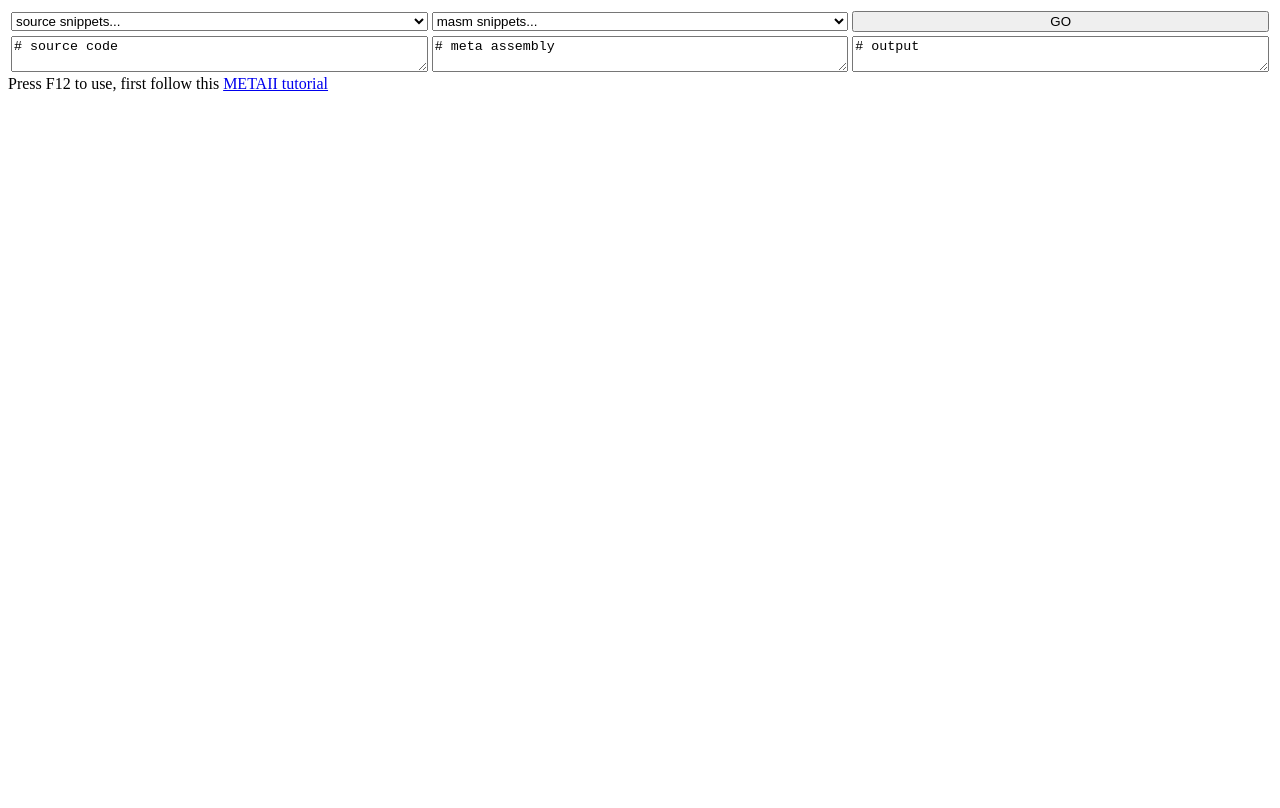
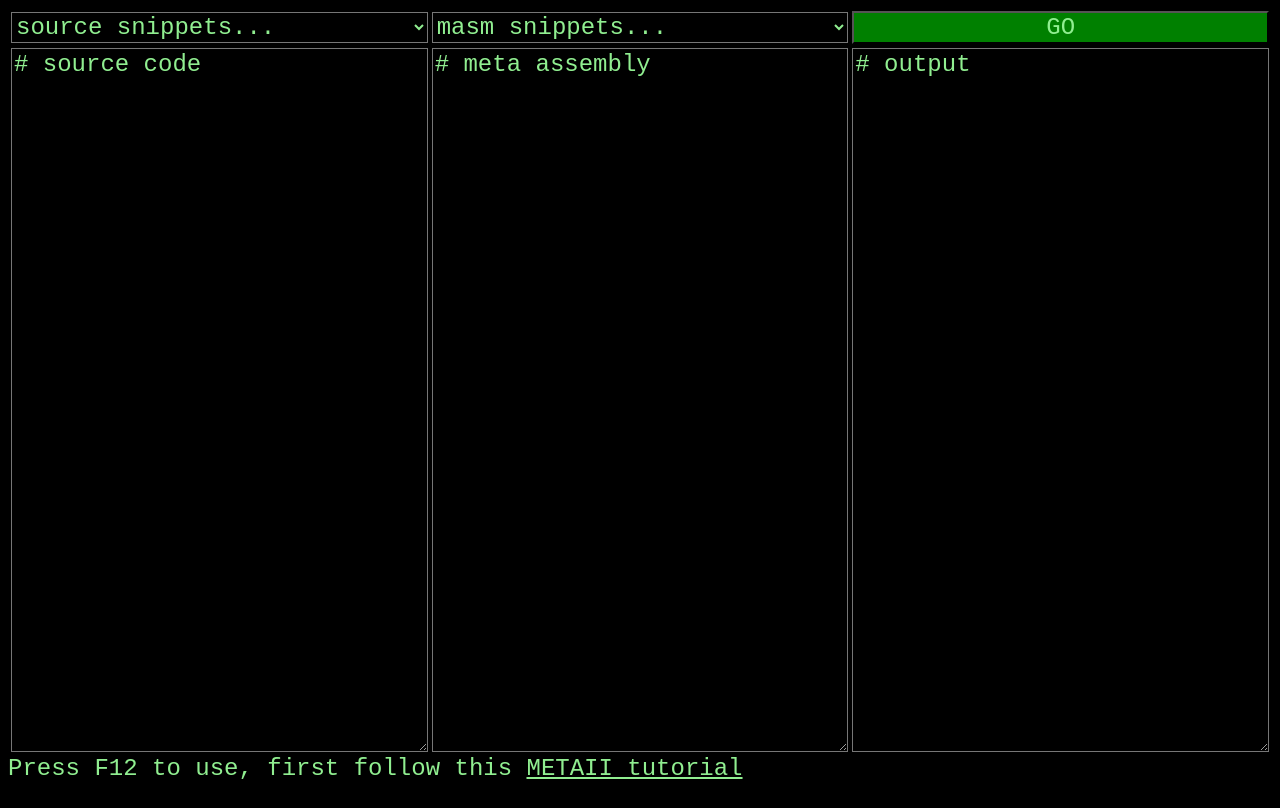
Before and after one commit to ponyatov/MCVM, a plain HTML site: page docs/index.html in a window 1280 px wide. Drawn offline with Linux system fonts and the light colour scheme.

Commit message:
* size/colors
Signed-off-by: Dmitry Ponyatov <dponiatov@icbcom.ru>

```diff
--- a/docs/index.html
+++ b/docs/index.html
@@ -1,13 +1,13 @@
 <title>META/js</title>
 
 
-<table width=100%>
+<table id=layout>
 	<tr>
 		<td><select id=srcmenu>
 				<option>source snippets...</option>
 				<option value="meta">metaII fig.5</option>
 		</select></td>
-		<td><select id=metamenu>
+		<td><select id=metamenu onchange="meta.value=metamenu[this.selectedIndex]">
 				<option>masm snippets...</option>
 				<option value="meta">metaII fig.5</option>
 		</select></td>
@@ -27,7 +27,27 @@ Press F12 to use, first follow this
 	tutorial</a>
 
 <style>
-select,textarea,#go { width: 100%; }
+* {
+	font-family: monospace;
+	font-size: 3vh;
+	background: black;
+	color: lightgreen;
+}
+
+#go { background: green; }
+
+html, body {
+	height: 100%;
+	overflow: hidden;
+}
+
+#layout, select, textarea, #go {
+	width: 100%;
+}
+
+textarea {
+	height: 88vh;
+}
 </style>
 
 <script>
@@ -244,9 +264,12 @@ var metaII = `
 	L39
 		R
 		END
-`
+`;
+var metamenu = ["# meta assembly",metaII];
+var meta;
 
 window.onload = function() {
+	meta = document.getElementById("meta");
 	console.log(hello());
 	console.log("run help() for more info\n\n");
 }
```
